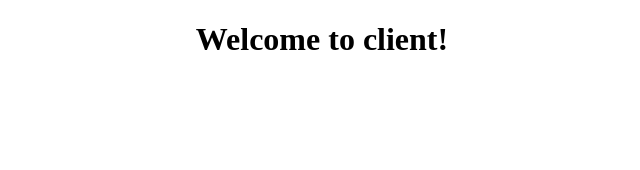
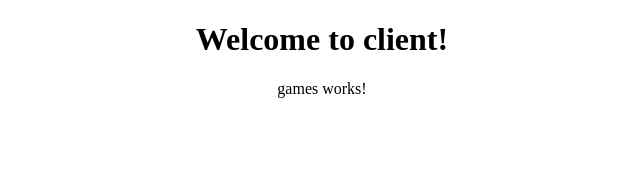
Before and after one commit to zhangaz1/project-evolution-demo2, an Angular app in the folder src/client/: page / in a window 1280 px wide. Shown: the top 170 px of the page, without its empty margins (318-958 px from the left). Built offline with nearby package versions, Linux system fonts and the light colour scheme.

Commit message:
add games.component

```diff
--- a/src/client/src/app/app.component.html
+++ b/src/client/src/app/app.component.html
@@ -4,7 +4,7 @@
         Welcome to {{ title }}!
     </h1>
 
-    <!-- <games></games> -->
+    <app-games></app-games>
 
     <!-- <router-outlet></router-outlet> -->
 </div>
--- a/src/client/src/app/app.module.ts
+++ b/src/client/src/app/app.module.ts
@@ -2,10 +2,12 @@ import { BrowserModule } from '@angular/platform-browser';
 import { NgModule } from '@angular/core';
 
 import { AppComponent } from './app.component';
+import { GamesComponent } from './core/games/games.component';
 
 @NgModule({
   declarations: [
-    AppComponent
+    AppComponent,
+    GamesComponent,
   ],
   imports: [
     BrowserModule
--- /dev/null
+++ b/src/client/src/app/core/games/games.component.html
@@ -0,0 +1,3 @@
+<p>
+  games works!
+</p>
--- /dev/null
+++ b/src/client/src/app/core/games/games.component.ts
@@ -0,0 +1,15 @@
+import { Component, OnInit } from '@angular/core';
+
+@Component({
+  selector: 'app-games',
+  templateUrl: './games.component.html',
+  styleUrls: ['./games.component.css']
+})
+export class GamesComponent implements OnInit {
+
+  constructor() { }
+
+  ngOnInit() {
+  }
+
+}
```
Also changed, not shown: src/client/src/app/core/games/games.component.css (added), 1 other file (tests, documents, lock files or other folders).
